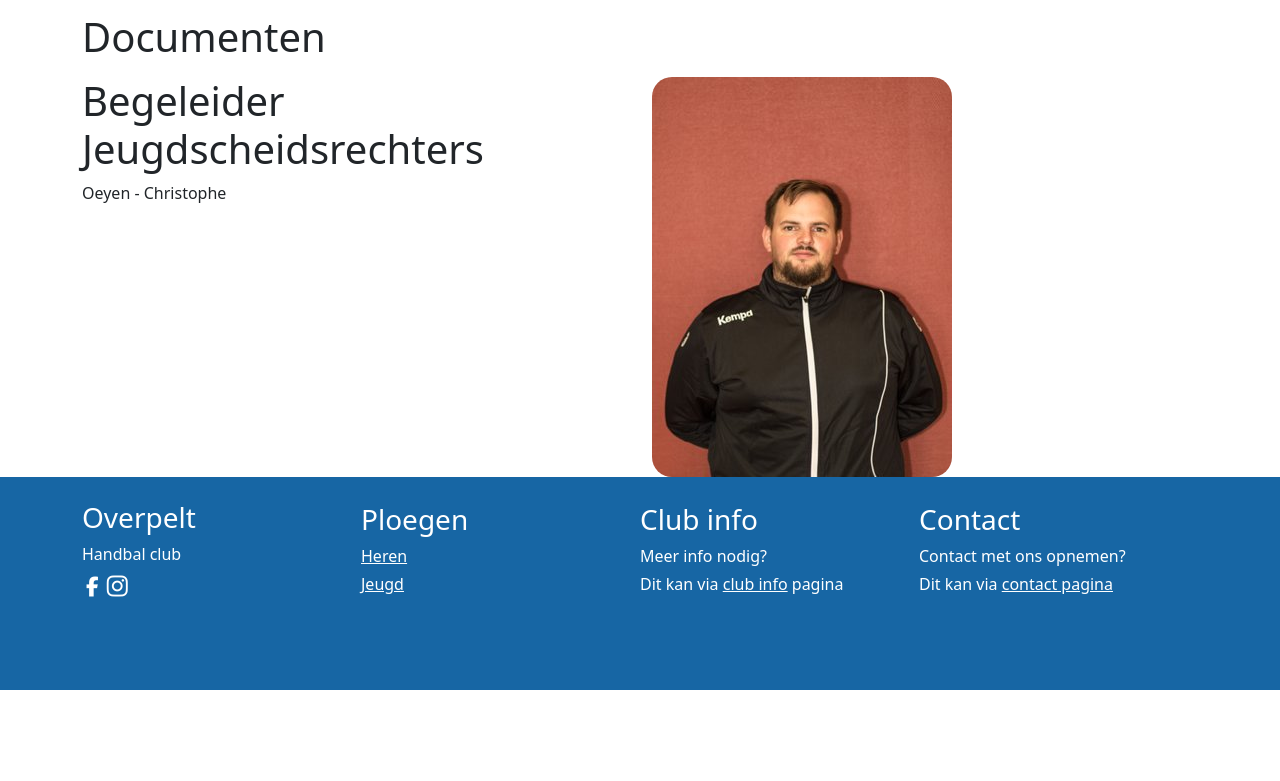
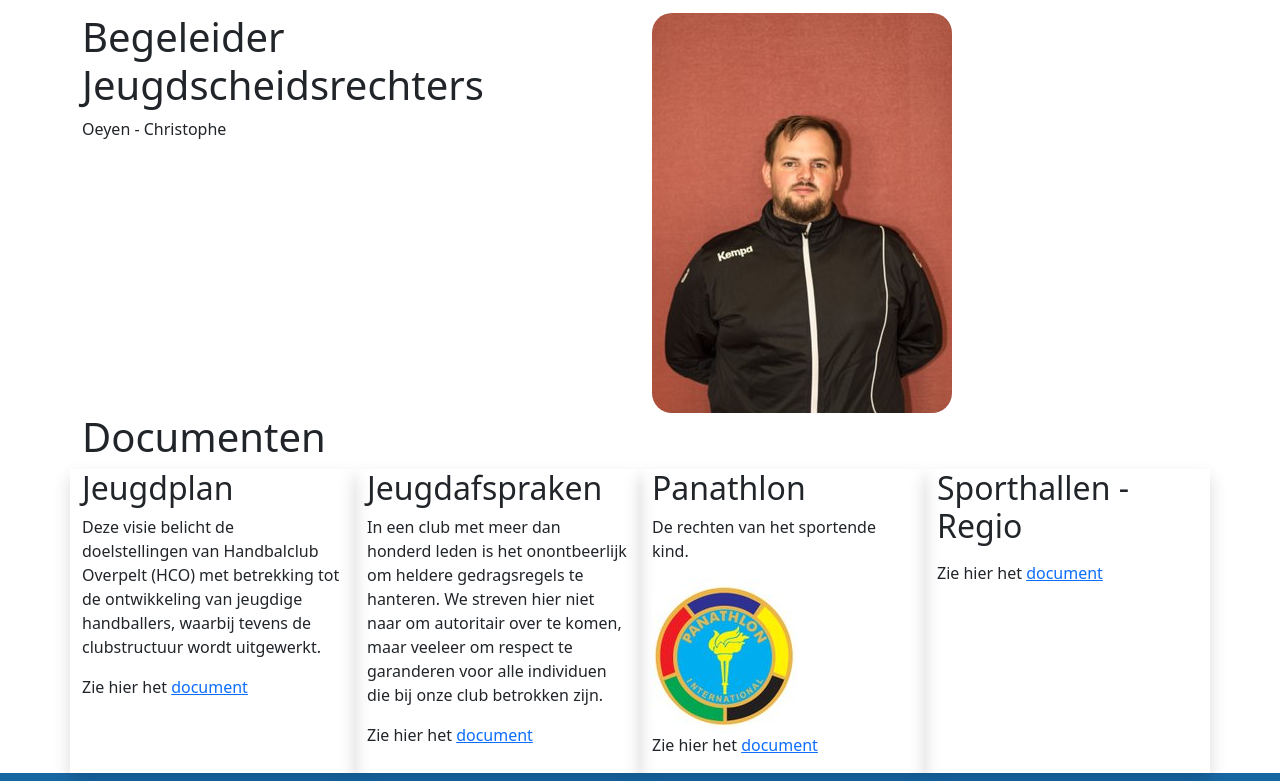
Before and after one commit to FreekBoes/HandbalOverpelt, a plain HTML site: page HTML/clubinfo.html in a window 1280 px wide. Shown: the part 439-1220 px from the top of the page. Before the commit the page ends 1129 px from the top, so only its background shows below. Drawn offline with nearby package versions, Linux system fonts and the light colour scheme.

Commit message:
verder gewerkt aan clubinfo page

```diff
--- a/HTML/clubinfo.html
+++ b/HTML/clubinfo.html
@@ -5,7 +5,7 @@
     <meta charset="UTF-8">
     <meta name="viewport"
         content="width=device-width, user-scalable=no, initial-scale=1.0, maximum-scale=1.0, minimum-scale=1.0">
-    <title>HandbalOverpelt</title>
+    <title>Club info - HandbalOverpelt</title>
     <link rel="shortcut icon" href="../RSC/favicon.ico" type="image/x-icon">
     <link rel="stylesheet" href="../CSS/style.css">
     <link href="https://cdn.jsdelivr.net/npm/bootstrap@5.3.3/dist/css/bootstrap.min.css" rel="stylesheet"
@@ -74,33 +74,43 @@
                         <p></p>
                     </div>
 
-                    <div class="col-12 col-md-6 order-md-2">
-                        <img src="../RSC/Oeyen Christophe.jpg" alt="" class="img-fluid">
+                    <div class="col-12 col-md-6 ">
+                        <h1>Begeleider Jeugdscheidsrechters</h1>
+                        <p>Oeyen - Christophe</p>
                     </div>
 
-                    <div class="col-12 col-md-6 order-md-1">
-                        <h1>Begeleider Jeugdscheidsrechters</h1>
-                        <p>Oeyen - Christophe</p>
+                    <div class="col-12 col-md-6">
+                        <img src="../RSC/Oeyen Christophe.jpg" alt="" class="img-fluid">
                     </div>
 
                     <div class="col-12">
                         <h1>Documenten</h1>
                     </div>
 
-                    <div class="col-12 col-md-3">
-                        <h2></h2>
+                    <div class="col-12 col-md-3 shadow">
+                        <h2>Jeugdplan</h2>
+                        <p>Deze visie belicht de doelstellingen van Handbalclub Overpelt (HCO) met betrekking tot de ontwikkeling van jeugdige handballers, waarbij tevens de clubstructuur wordt uitgewerkt.</p>
+                        <p>Zie hier het <a href="">document</a></p>
                     </div>
 
-                    <div class="col-12 col-md-3">
+                    <div class="col-12 col-md-3 shadow ">
+                        <h2>Jeugdafspraken</h2>
+                        <p>In een club met meer dan honderd leden is het onontbeerlijk om heldere gedragsregels te hanteren. We streven hier niet naar om autoritair over te komen, maar veeleer om respect te garanderen voor alle individuen die bij onze club betrokken zijn.</p>
+                        <p>Zie hier het <a href="">document</a></p>
+                    </div>
+
+                    <div class="col-12 col-md-3 shadow">
+                        <h2>Panathlon</h2>
+                        <p>De rechten van het sportende kind.</p>
+                        <img src="../RSC/Panathlon verklaring logo.jpg" class="img-fluid" alt="">
+                        <p>Zie hier het <a href="">document</a></p>
 
                     </div>
 
-                    <div class="col-12 col-md-3">
-
-                    </div>
-
-                    <div class="col-12 col-md-3">
-
+                    <div class="col-12 col-md-3 shadow">
+                        <h2>Sporthallen - Regio</h2>
+                        <p></p>
+                        <p>Zie hier het <a href="">document</a></p>
                     </div>
 
                 </div>
```
Also changed, not shown: RSC/Panathlon verklaring logo.jpg (added).
